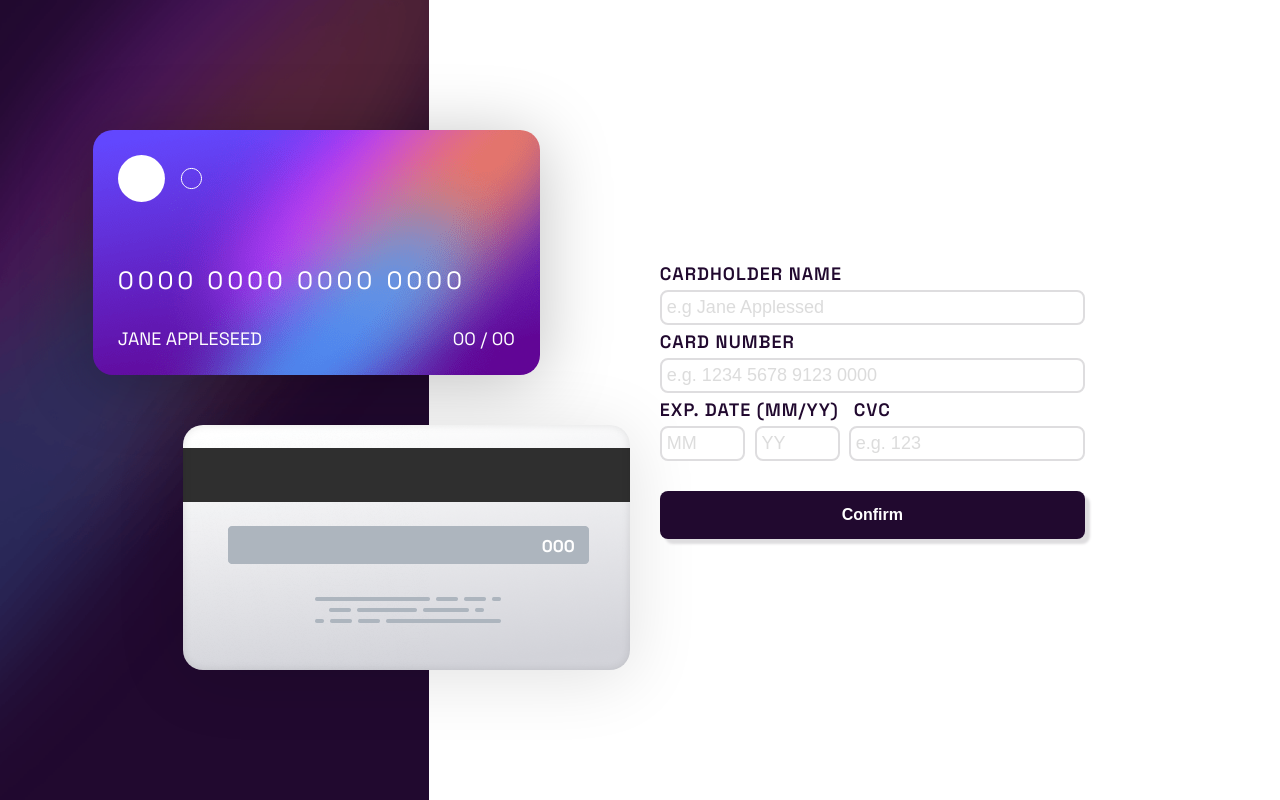
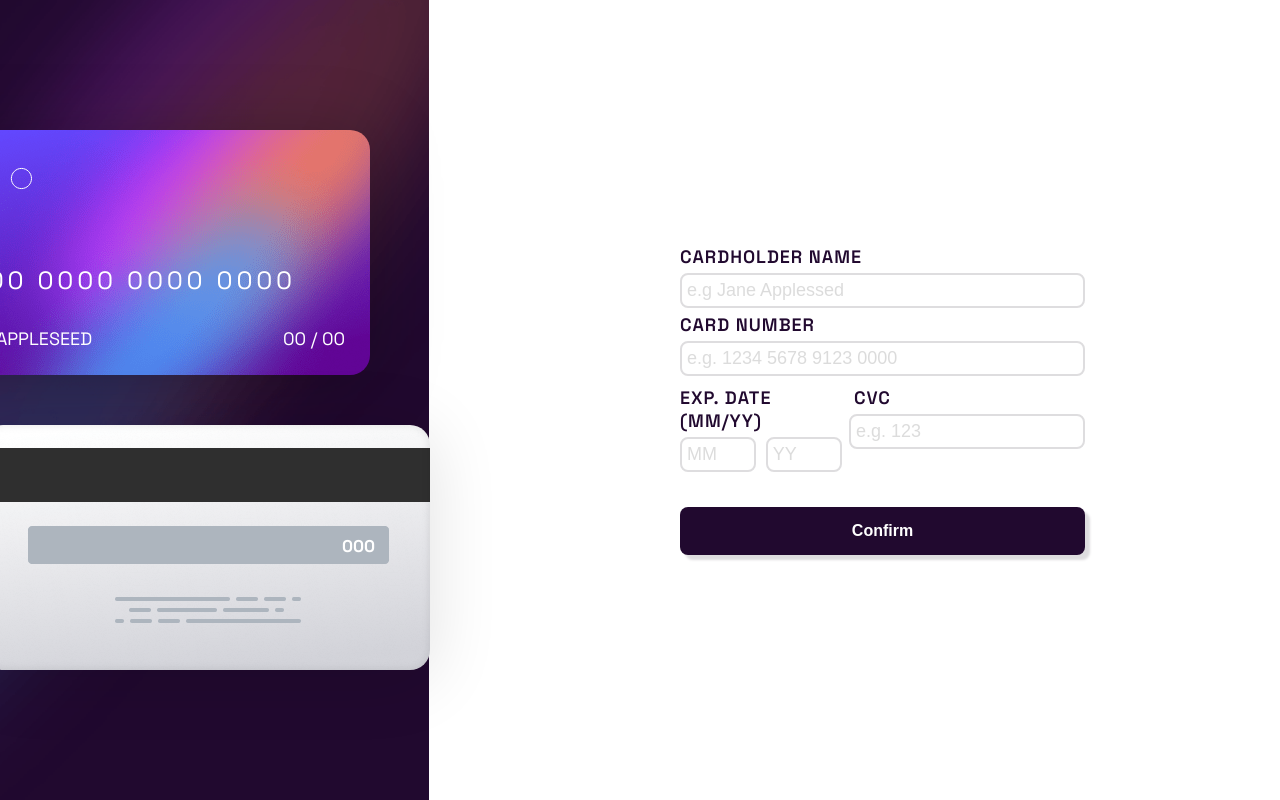
Before and after one commit to AdamGrodzki/react-hook-form, a Next.js app: page / in a window 1280 px wide. Built offline with nearby package versions, Linux system fonts and the light colour scheme.

Commit message:
upgrade
addded function handleExit to relod page

```diff
--- a/app/page.module.scss
+++ b/app/page.module.scss
@@ -13,7 +13,7 @@
         background-image: url("../images/bg-main-mobile.png");
         display: flex;
         flex-direction: column;
-        width: 100%;
+        width: fit-content;
         height: 100%;
     }
 }
@@ -25,10 +25,20 @@
     align-items: end;
     justify-content: center;
     gap: 50px;
+    padding-right: 30px;
+
+    @media (max-width: $grid-breakpoints-sm) {
+        display: flex;
+        flex-direction: column-reverse;
+        width: fit-content;
+        gap: 0;
+        margin: 0 auto;
+        padding: 0;
+    }
 }
 
 .form {
-    width: 50vw;
+    width: fit-content;
     display: flex;
     flex-direction: column;
     margin-bottom: 200px;
--- a/view/BackCard/backCard.module.scss
+++ b/view/BackCard/backCard.module.scss
@@ -3,11 +3,6 @@
 .containerBackCard {
     width: 447px;
     height: 245px;
-
-
-
-
-
 
     .backCard {
         background-image: url("..//../images/bg-card-back.png");
@@ -16,6 +11,7 @@
         border-radius: 20px;
         width:100%;
         height: 100%;
+        margin-left: -180px;
 }
 .backCardCvc {
     text-align: end;
@@ -26,12 +22,3 @@
     font-size: 17px;
 }
 }
-
-
-// @media all and (max-width: $grid-breakpoints-sm){
-//     .containerCard{
-//         left: 100px;
-//         top: 200px;
-//         width: 450px;
-//         order: 1;
-//     }
--- a/view/Form/form.module.scss
+++ b/view/Form/form.module.scss
@@ -6,25 +6,25 @@
     flex-direction: column;
     align-items: center;
     width: 445px;
-    padding: 10px;
+    padding: 20px;
 
     .wrapper{
         display: flex;
-        margin: 5px 0;
+        margin: 10px 0;
     }
 
     .wrapperDate {
-
+        color: red;
     }
 
     .wrapperCVC {
+        color: red;
     }
-
 }
 
 // labels
 .labelCardholderName {
-    color: #21092f;
+    color: $dark-violet;
     font-size: 18px;
     font-weight: 600;
     margin: 0 0 5px 0;
@@ -34,7 +34,7 @@
 }
 
 .labelCardNumber {
-    color: #21092f;
+    color: $dark-violet;
     font-size: 18px;
     font-weight: 600;
     margin: 5px 0 5px 0;
@@ -44,7 +44,7 @@
 }
 
 .labelCVC{
-    color: #21092f;
+    color: $dark-violet;
     font-size: 18px;
     font-weight: 600;
     margin: 5px 5px 5px 5px;
@@ -53,7 +53,7 @@
 }
 
 .expDate {
-    color: #21092f;
+    color: $dark-violet;
     font-size: 18px;
     font-weight: 600;
     text-align: center;
@@ -105,7 +105,7 @@
         opacity: .25;
     }
     &.error {
-        background-color: red;
+        background-color: #ff5252;
     }
 }
 .expMM {
@@ -158,12 +158,11 @@
     }
     &:hover {
         background-color: #3d0f57;
-
-    }
+}
 }
 
 .invalid {
-    border-color: red;
+    border-color: #ff5252;
     animation: shake 0.4s ease-in-out 0s 2;
 
     &:focus {
@@ -193,18 +192,10 @@
   }
 // errors
 .error {
-        color: hsl(0, 100%, 66%);
+        color: #ff5252;
         font-size: 12px;
         line-height: 20px;
         font-weight: bold;
         width: 100%;
 
 }
-
-@media all and (max-width: $grid-breakpoints-sm){
-    .form{
-        bottom: 0;
-        right: 0;
-        width: 100%;
-    }
-}
--- a/view/FrontCard/frontCard.module.scss
+++ b/view/FrontCard/frontCard.module.scss
@@ -4,7 +4,7 @@
     border-radius: 20px;
     color: $white;
     height: 245px;
-    margin-right: 90px;
+    margin-right: 240px;
     width: 447px;
     padding: 25px;
 
@@ -20,6 +20,7 @@
     width: 84px;
     height: 47px;
 }
+
 
     .frontCardNumber {
         color: $white;
@@ -43,8 +44,6 @@
     .frontCardName{
         color: $white;
         font-size: 18px;
-
-
     }
 
     .frontCardExp {
--- a/view/Success/success.module.scss
+++ b/view/Success/success.module.scss
@@ -1,18 +1,14 @@
 @import '/styles/variables.scss';
 
 .successContainer {
-    position: absolute;
     display: flex;
     align-items: center;
     flex-direction: column;
-    justify-content: center;
+    justify-content: flex-end;
     transform: translate(-50%, -50%);
-    gap: 2rem;
-    left: 70%;
-    top: 50%;
+    gap: 20px;
     width: 320px;
-
-
+    margin: 200px;
 
 .heading {
     font-size: 26px;
--- a/view/Success/success.tsx
+++ b/view/Success/success.tsx
@@ -4,9 +4,9 @@ import styles from "./success.module.scss";
 import Image from "next/image";
 import logoSuccess from "@/images/icon-complete.svg";
 
-interface Props {
-  setFormSubmitted: React.Dispatch<React.SetStateAction<boolean>>;
-}
+const handleExit = () => {
+  window.location.reload();
+};
 
 export const Success = () => {
   return (
@@ -20,7 +20,7 @@ export const Success = () => {
           We&apos;ve added your card details
         </p>
       </header>
-      <button type="submit" className={styles.continueBtn}>
+      <button type="submit" className={styles.continueBtn} onClick={handleExit}>
         Continue
       </button>
     </div>
```
Lines whose indentation alone changed are shown as unchanged.
